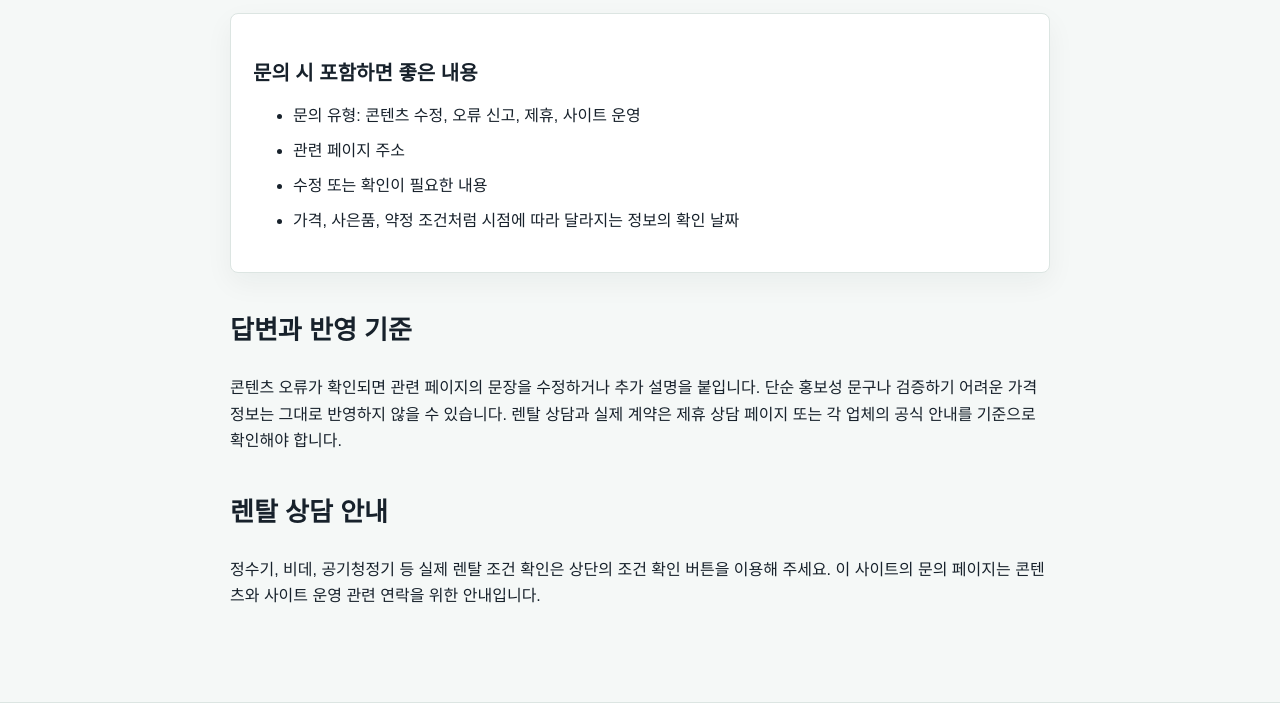
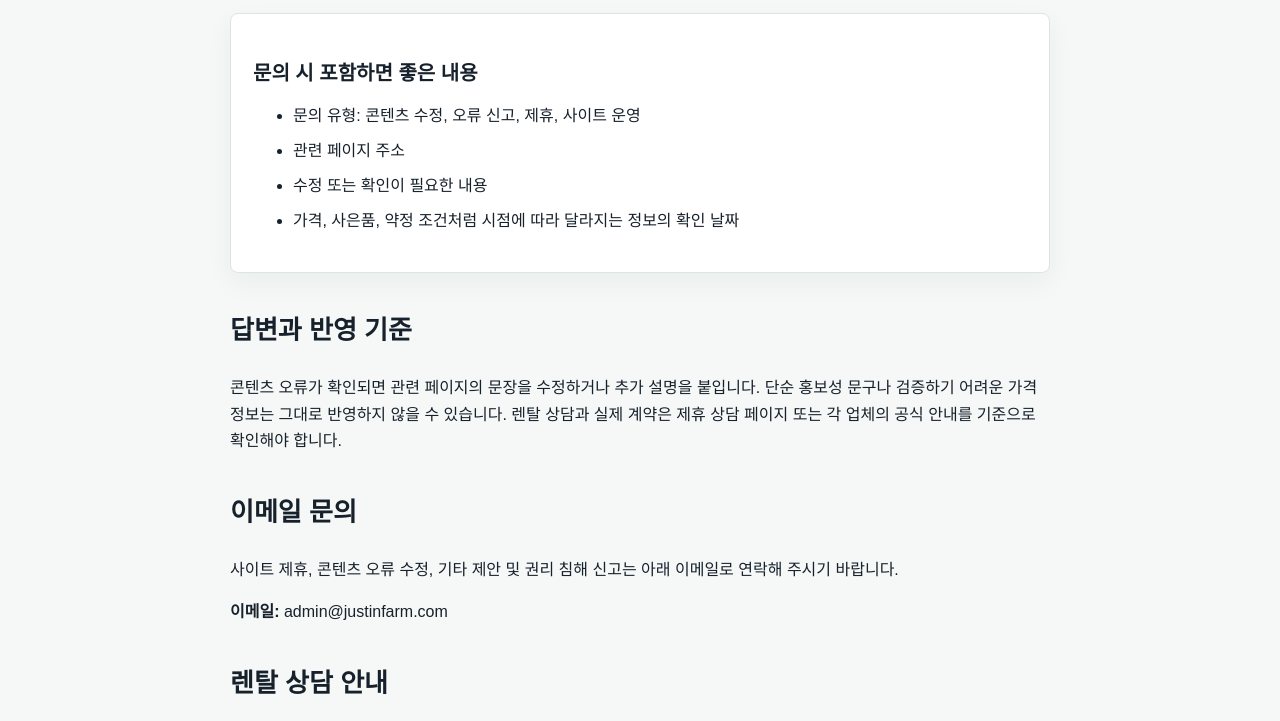
Before and after one commit to sunnyheej-wq/justinfarm-site, a website: page contact/index.html in a window 1280 px wide. Shown: the part 231-952 px from the top of the page. Drawn offline with Linux system fonts and the light colour scheme.

Commit message:
fix(adsense): add contact email and update privacy policy

```diff
--- a/contact/index.html
+++ b/contact/index.html
@@ -25,6 +25,9 @@
       </div>
       <h2>답변과 반영 기준</h2>
       <p>콘텐츠 오류가 확인되면 관련 페이지의 문장을 수정하거나 추가 설명을 붙입니다. 단순 홍보성 문구나 검증하기 어려운 가격 정보는 그대로 반영하지 않을 수 있습니다. 렌탈 상담과 실제 계약은 제휴 상담 페이지 또는 각 업체의 공식 안내를 기준으로 확인해야 합니다.</p>
+      <h2>이메일 문의</h2>
+      <p>사이트 제휴, 콘텐츠 오류 수정, 기타 제안 및 권리 침해 신고는 아래 이메일로 연락해 주시기 바랍니다.</p>
+      <p><strong>이메일:</strong> <a href="mailto:admin@justinfarm.com">admin@justinfarm.com</a></p>
       <h2>렌탈 상담 안내</h2>
       <p>정수기, 비데, 공기청정기 등 실제 렌탈 조건 확인은 상단의 조건 확인 버튼을 이용해 주세요. 이 사이트의 문의 페이지는 콘텐츠와 사이트 운영 관련 연락을 위한 안내입니다.</p>
     </main>
```
Also changed, not shown: privacy/index.html (+2 -0 lines).
